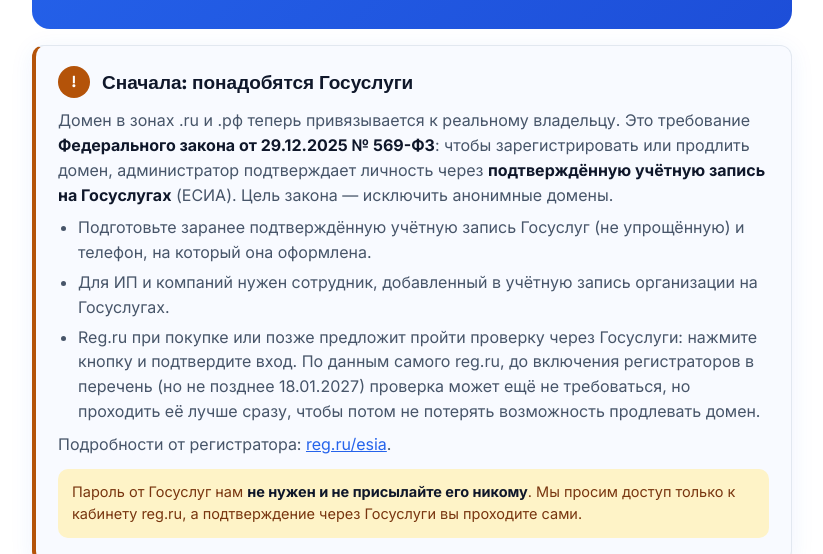
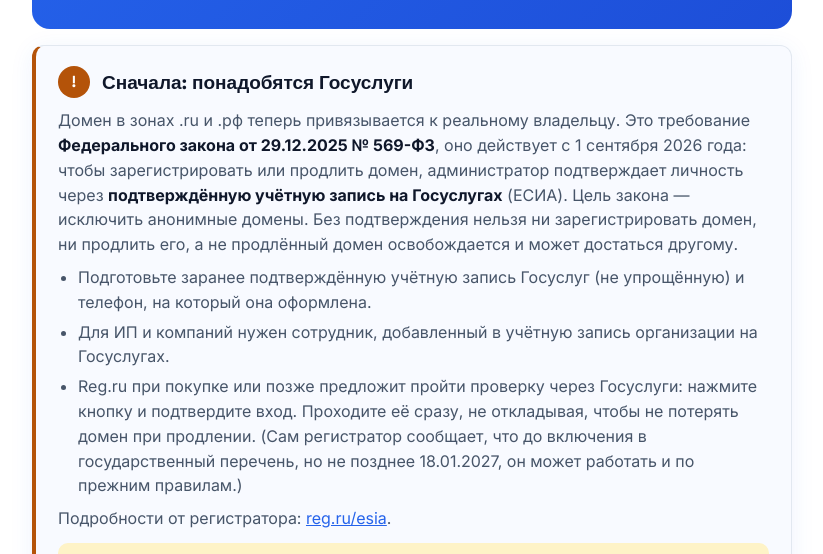
Before and after one commit to murzzsite/regru-guide, a plain HTML site: page index.html in a window 1280 px wide. Shown: the part 190-744 px from the top of the page, without its empty margins (228-1051 px from the left). Drawn offline with Linux system fonts and the light colour scheme.

Commit message:
Law in force since 1 Sep 2026

```diff
--- a/index.html
+++ b/index.html
@@ -44,11 +44,11 @@
 
   <section class="step" style="border-left-color:#b45309">
     <div class="step-head"><div class="num" style="background:#b45309">!</div><h2>Сначала: понадобятся Госуслуги</h2></div>
-    <p>Домен в зонах .ru и .рф теперь привязывается к реальному владельцу. Это требование <b>Федерального закона от 29.12.2025 № 569-ФЗ</b>: чтобы зарегистрировать или продлить домен, администратор подтверждает личность через <b>подтверждённую учётную запись на Госуслугах</b> (ЕСИА). Цель закона — исключить анонимные домены.</p>
+    <p>Домен в зонах .ru и .рф теперь привязывается к реальному владельцу. Это требование <b>Федерального закона от 29.12.2025 № 569-ФЗ</b>, оно действует с 1 сентября 2026 года: чтобы зарегистрировать или продлить домен, администратор подтверждает личность через <b>подтверждённую учётную запись на Госуслугах</b> (ЕСИА). Цель закона — исключить анонимные домены. Без подтверждения нельзя ни зарегистрировать домен, ни продлить его, а не продлённый домен освобождается и может достаться другому.</p>
     <ul>
       <li>Подготовьте заранее подтверждённую учётную запись Госуслуг (не упрощённую) и телефон, на который она оформлена.</li>
       <li>Для ИП и компаний нужен сотрудник, добавленный в учётную запись организации на Госуслугах.</li>
-      <li>Reg.ru при покупке или позже предложит пройти проверку через Госуслуги: нажмите кнопку и подтвердите вход. По данным самого reg.ru, до включения регистраторов в перечень (но не позднее 18.01.2027) проверка может ещё не требоваться, но проходить её лучше сразу, чтобы потом не потерять возможность продлевать домен.</li>
+      <li>Reg.ru при покупке или позже предложит пройти проверку через Госуслуги: нажмите кнопку и подтвердите вход. Проходите её сразу, не откладывая, чтобы не потерять домен при продлении. (Сам регистратор сообщает, что до включения в государственный перечень, но не позднее 18.01.2027, он может работать и по прежним правилам.)</li>
     </ul>
     <p>Подробности от регистратора: <a href="https://www.reg.ru/esia" target="_blank" rel="noopener">reg.ru/esia</a>.</p>
     <div class="note warn">Пароль от Госуслуг нам <b>не нужен и не присылайте его никому</b>. Мы просим доступ только к кабинету reg.ru, а подтверждение через Госуслуги вы проходите сами.</div>
```
